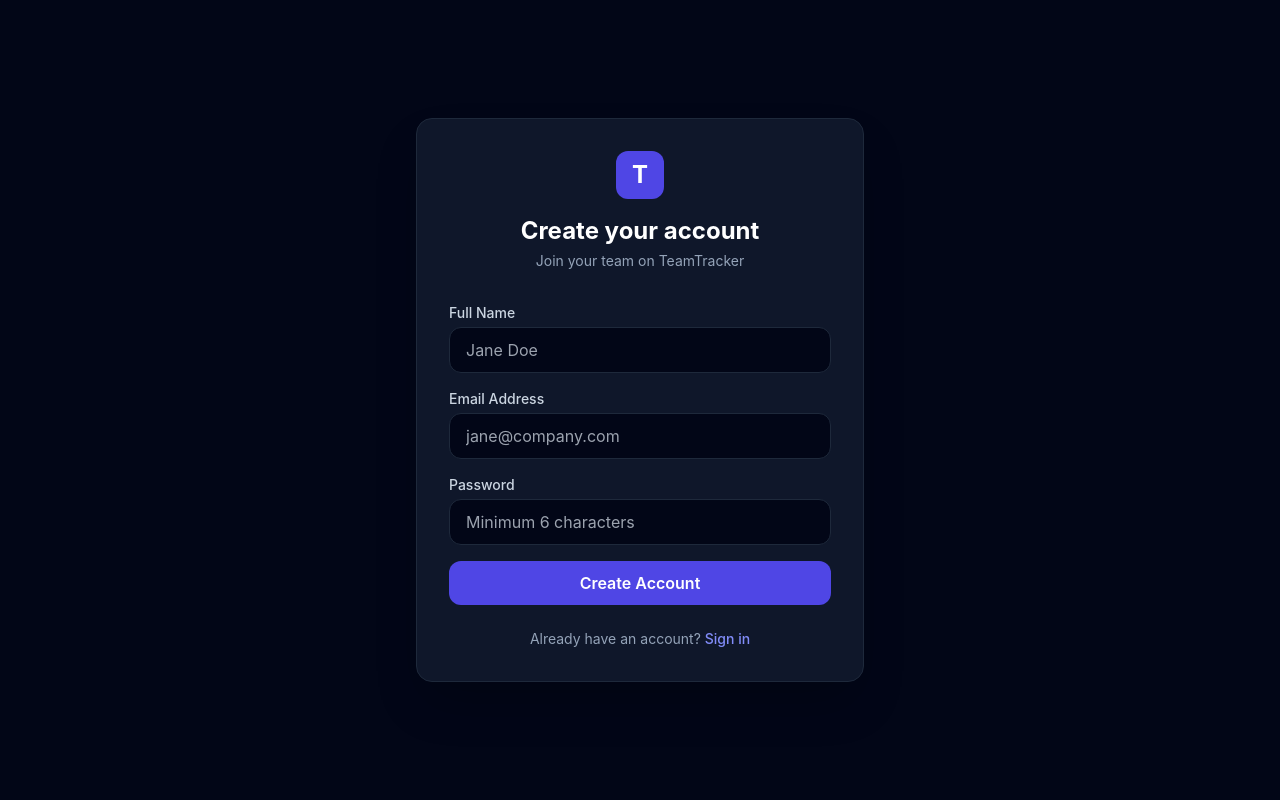
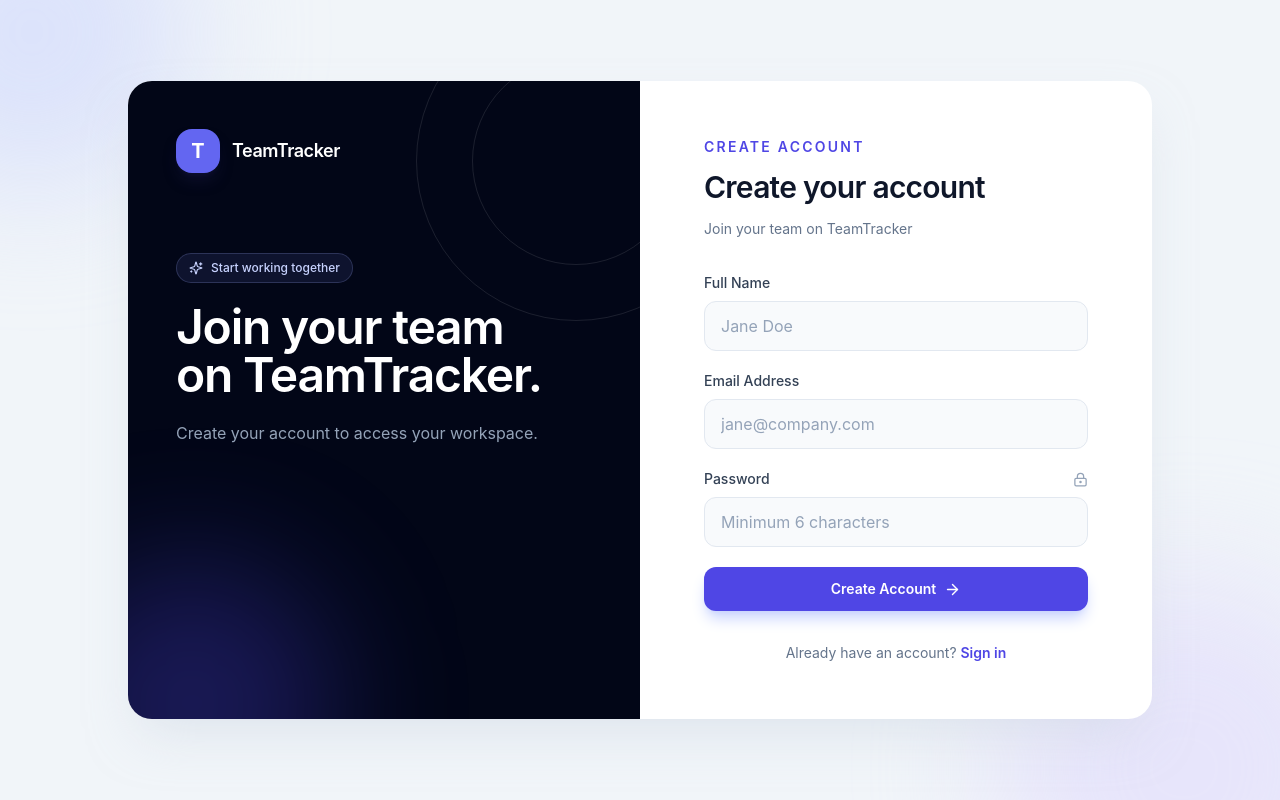
Before and after one commit to pradeepkumararivel-pradeep/Team-Tracker, a React (Vite) app in the folder client/: page /register in a window 1280 px wide. Built offline with nearby package versions, Linux system fonts and the light colour scheme; no server answers.

Commit message:
Update register page UI

```diff
--- a/client/src/pages/Register.jsx
+++ b/client/src/pages/Register.jsx
@@ -1,5 +1,6 @@
 import React, { useState } from 'react';
 import { Link, useNavigate } from 'react-router-dom';
+import { ArrowRight, LockKeyhole, Sparkles } from 'lucide-react';
 import { useAuth } from '../context/AuthContext';
 
 export default function Register() {
@@ -26,73 +27,131 @@ export default function Register() {
   };
 
   return (
-    <div className="min-h-screen flex items-center justify-center bg-slate-950 px-4">
-      <div className="max-w-md w-full bg-slate-900 border border-slate-800 rounded-2xl p-8 shadow-2xl">
-        <div className="text-center mb-8">
-          <div className="h-12 w-12 rounded-xl bg-indigo-600 text-white font-bold text-2xl flex items-center justify-center mx-auto mb-4">
+    <main className="relative flex min-h-screen items-center justify-center overflow-hidden bg-slate-100 px-4 py-8 sm:px-6">
+      <div className="pointer-events-none absolute -left-32 -top-32 h-80 w-80 rounded-full bg-indigo-200/50 blur-3xl" />
+      <div className="pointer-events-none absolute -bottom-40 -right-24 h-96 w-96 rounded-full bg-violet-200/50 blur-3xl" />
+
+      <div className="relative grid w-full max-w-5xl overflow-hidden rounded-3xl bg-white shadow-2xl shadow-slate-300/50 lg:min-h-[620px] lg:grid-cols-2">
+        <section className="relative hidden flex-col justify-between overflow-hidden bg-slate-950 p-10 text-white sm:flex lg:p-12">
+          <div className="absolute -right-24 -top-20 h-80 w-80 rounded-full border border-white/10" />
+          <div className="absolute -right-10 -top-6 h-52 w-52 rounded-full border border-white/10" />
+          <div className="absolute -bottom-32 -left-20 h-72 w-72 rounded-full bg-indigo-600/30 blur-3xl" />
+
+          <div className="relative">
+            <div className="flex items-center gap-3">
+              <div className="flex h-11 w-11 items-center justify-center rounded-2xl bg-indigo-500 text-xl font-bold shadow-lg shadow-indigo-950/40">
                 T
               </div>
-          <h2 className="text-2xl font-bold text-white">Create your account</h2>
-          <p className="text-slate-400 text-sm mt-1">Join your team on TeamTracker</p>
+              <span className="text-lg font-semibold tracking-tight">TeamTracker</span>
+            </div>
+
+            <div className="mt-20 max-w-sm">
+              <div className="mb-5 inline-flex items-center gap-2 rounded-full border border-indigo-300/20 bg-indigo-400/10 px-3 py-1.5 text-xs font-medium text-indigo-200">
+                <Sparkles size={14} />
+                Start working together
+              </div>
+              <h1 className="text-4xl font-semibold leading-tight tracking-tight lg:text-5xl">
+                Join your team on TeamTracker.
+              </h1>
+              <p className="mt-5 text-base leading-7 text-slate-400">
+                Create your account to access your workspace.
+              </p>
+            </div>
+          </div>
+        </section>
+
+        <section className="flex items-center justify-center p-6 sm:p-10 lg:p-14">
+          <div className="w-full max-w-sm">
+            <div className="mb-8">
+              <div className="mb-8 flex h-11 w-11 items-center justify-center rounded-2xl bg-indigo-600 text-xl font-bold text-white shadow-lg shadow-indigo-200 sm:hidden">
+                T
+              </div>
+              <p className="mb-3 text-sm font-semibold uppercase tracking-[0.16em] text-indigo-600">
+                Create account
+              </p>
+              <h2 className="text-3xl font-semibold tracking-tight text-slate-900">
+                Create your account
+              </h2>
+              <p className="mt-3 text-sm leading-6 text-slate-500">
+                Join your team on TeamTracker
+              </p>
             </div>
 
             {error && (
-          <div className="mb-4 p-3 rounded-xl bg-red-500/10 border border-red-500/30 text-red-400 text-sm">
+              <div role="alert" className="mb-5 rounded-xl border border-red-200 bg-red-50 px-4 py-3 text-sm text-red-700">
                 {error}
               </div>
             )}
 
-        <form onSubmit={handleSubmit} className="space-y-4">
+            <form onSubmit={handleSubmit} className="space-y-5">
               <div>
-            <label className="block text-sm font-medium text-slate-300 mb-1">Full Name</label>
+                <label htmlFor="register-name" className="mb-2 block text-sm font-medium text-slate-700">
+                  Full Name
+                </label>
                 <input
+                  id="register-name"
                   type="text"
+                  autoComplete="name"
                   required
                   value={name}
                   onChange={(e) => setName(e.target.value)}
-              className="w-full px-4 py-2.5 rounded-xl bg-slate-950 border border-slate-800 text-white focus:border-indigo-500 focus:outline-none"
+                  className="w-full rounded-xl border border-slate-200 bg-slate-50 px-4 py-3 text-slate-900 outline-none transition placeholder:text-slate-400 focus:border-indigo-500 focus:bg-white focus:ring-4 focus:ring-indigo-500/10"
                   placeholder="Jane Doe"
                 />
               </div>
               <div>
-            <label className="block text-sm font-medium text-slate-300 mb-1">Email Address</label>
+                <label htmlFor="register-email" className="mb-2 block text-sm font-medium text-slate-700">
+                  Email Address
+                </label>
                 <input
+                  id="register-email"
                   type="email"
+                  autoComplete="email"
                   required
                   value={email}
                   onChange={(e) => setEmail(e.target.value)}
-              className="w-full px-4 py-2.5 rounded-xl bg-slate-950 border border-slate-800 text-white focus:border-indigo-500 focus:outline-none"
+                  className="w-full rounded-xl border border-slate-200 bg-slate-50 px-4 py-3 text-slate-900 outline-none transition placeholder:text-slate-400 focus:border-indigo-500 focus:bg-white focus:ring-4 focus:ring-indigo-500/10"
                   placeholder="jane@company.com"
                 />
               </div>
               <div>
-            <label className="block text-sm font-medium text-slate-300 mb-1">Password</label>
+                <div className="mb-2 flex items-center justify-between">
+                  <label htmlFor="register-password" className="block text-sm font-medium text-slate-700">
+                    Password
+                  </label>
+                  <LockKeyhole size={15} className="text-slate-400" aria-hidden="true" />
+                </div>
                 <input
+                  id="register-password"
                   type="password"
+                  autoComplete="new-password"
                   required
                   minLength={6}
                   value={password}
                   onChange={(e) => setPassword(e.target.value)}
-              className="w-full px-4 py-2.5 rounded-xl bg-slate-950 border border-slate-800 text-white focus:border-indigo-500 focus:outline-none"
+                  className="w-full rounded-xl border border-slate-200 bg-slate-50 px-4 py-3 text-slate-900 outline-none transition placeholder:text-slate-400 focus:border-indigo-500 focus:bg-white focus:ring-4 focus:ring-indigo-500/10"
                   placeholder="Minimum 6 characters"
                 />
               </div>
               <button
                 type="submit"
                 disabled={loading}
-            className="w-full py-2.5 px-4 rounded-xl bg-indigo-600 hover:bg-indigo-500 text-white font-semibold transition-colors disabled:opacity-50"
+                className="flex w-full items-center justify-center gap-2 rounded-xl bg-indigo-600 px-4 py-3 text-sm font-semibold text-white shadow-lg shadow-indigo-200 transition hover:bg-indigo-500 focus:outline-none focus:ring-4 focus:ring-indigo-500/20 disabled:cursor-not-allowed disabled:opacity-60"
               >
                 {loading ? 'Creating account...' : 'Create Account'}
+                {!loading && <ArrowRight size={17} />}
               </button>
             </form>
 
-        <p className="mt-6 text-center text-sm text-slate-400">
+            <p className="mt-8 text-center text-sm text-slate-500">
               Already have an account?{' '}
-          <Link to="/login" className="text-indigo-400 hover:underline font-medium">
+              <Link to="/login" className="font-semibold text-indigo-600 hover:text-indigo-500">
                 Sign in
               </Link>
             </p>
           </div>
+        </section>
       </div>
+    </main>
   );
 }
```
Lines whose indentation alone changed are shown as unchanged.
